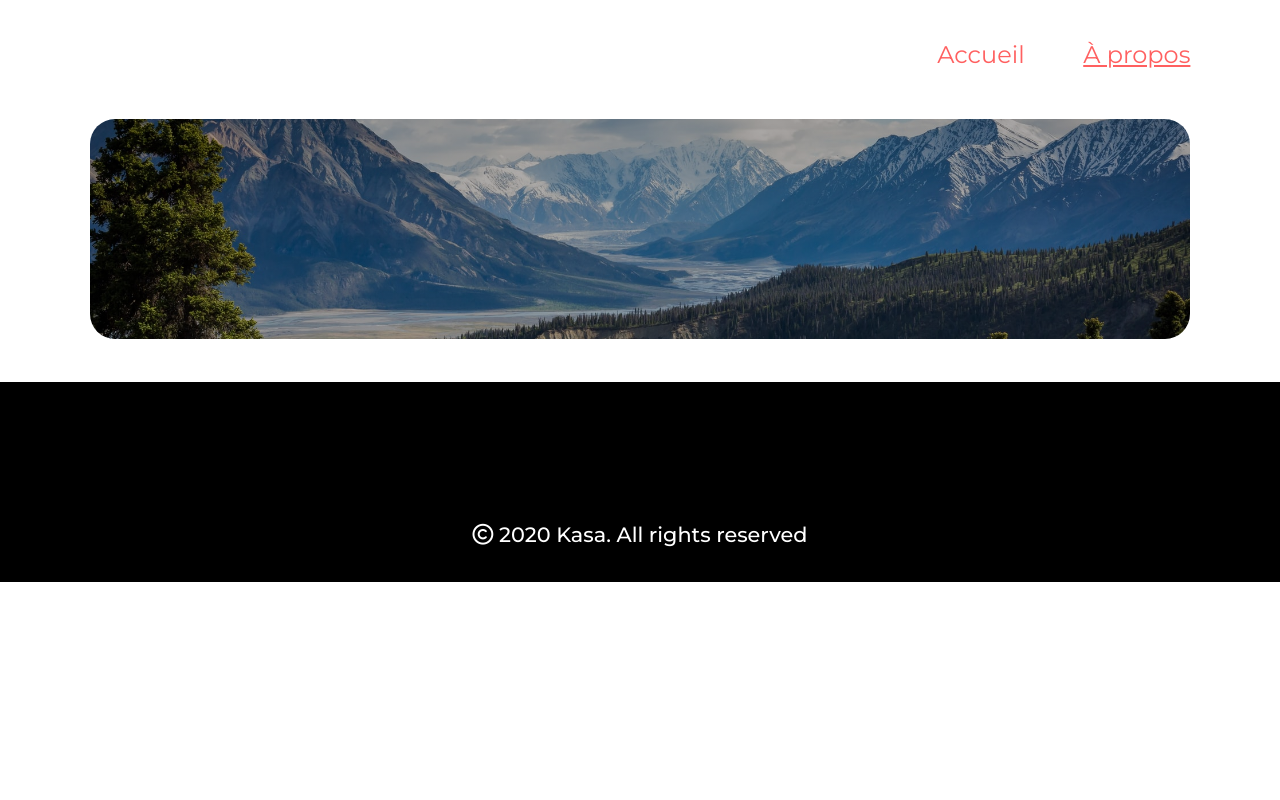
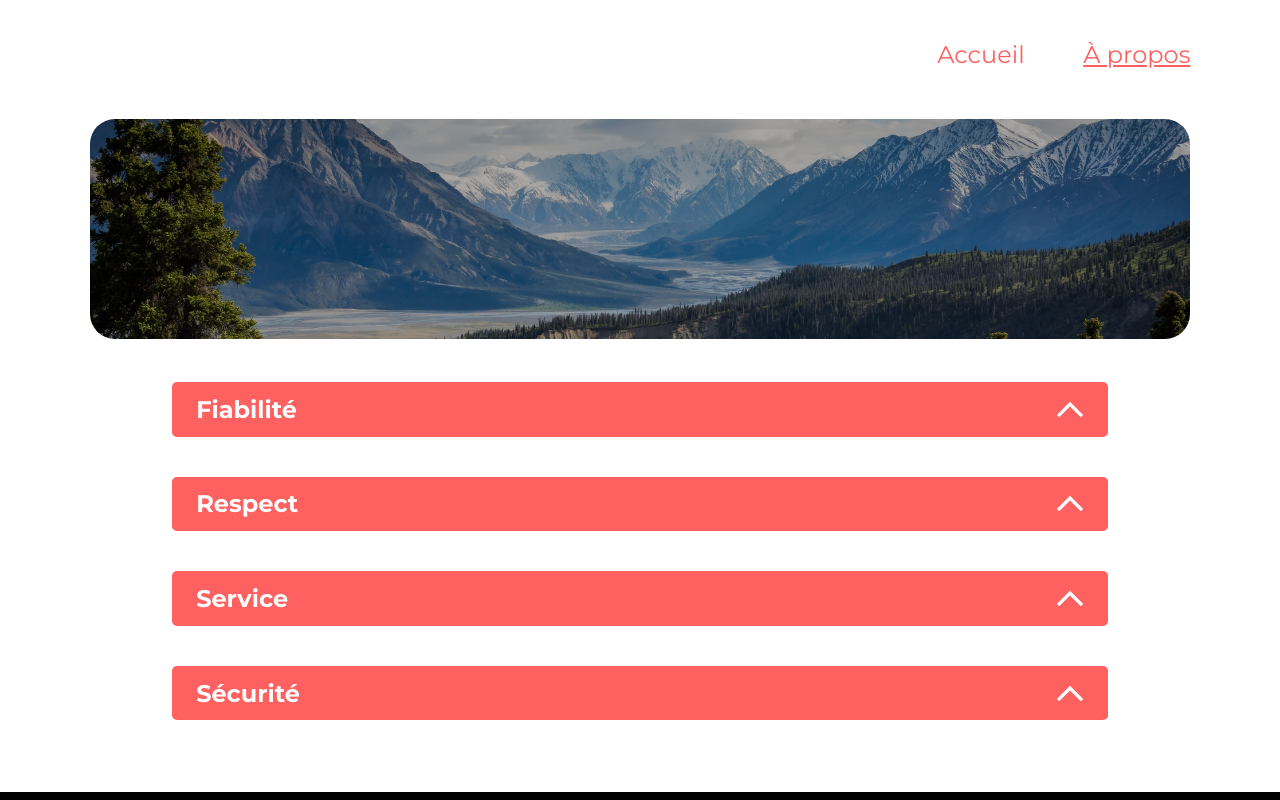
Before and after one commit to h-khribich/HamzaKhribich_11_19122021, a React (Create React App) app: page /a-propos in a window 1280 px wide. Shown: the top 800 px of the page. Built offline with nearby package versions, Linux system fonts and the light colour scheme; some icons are missing.

Commit message:
Downgrade to react-router v5

```diff
--- a/package.json
+++ b/package.json
@@ -9,7 +9,7 @@
     "node-sass": "^4.14.1",
     "react": "^17.0.2",
     "react-dom": "^17.0.2",
-    "react-router-dom": "^6.2.1",
+    "react-router-dom": "^5.2.0",
     "react-scripts": "5.0.0",
     "web-vitals": "^2.1.2"
   },
--- a/src/App.js
+++ b/src/App.js
@@ -1,16 +1,18 @@
-import { Route, BrowserRouter, Routes } from "react-router-dom";
+import { Route, BrowserRouter, Switch } from "react-router-dom";
 import About from "./pages/About";
 import Home from "./pages/Home";
+import Logement from "./pages/Logement";
 import NotFound from "./pages/NotFound";
 
 function App() {
   return (
     <BrowserRouter>
-      <Routes>
-        <Route path="/" element={<Home />} />
-        <Route path="a-propos" element={<About />} />
-        <Route path="*" element={<NotFound />} />
-      </Routes>
+      <Switch>
+        <Route path="/" exact component={Home} />
+        <Route path="/a-propos" exact component={About} />
+        <Route path="/logement/:logement_id" exact component={Logement} />
+        <Route component={NotFound} />
+      </Switch>
     </BrowserRouter>
   );
 }
--- a/src/components/Accomodation.js
+++ b/src/components/Accomodation.js
@@ -53,9 +53,9 @@ class Accomodation extends React.Component {
               <h3 className="accomodation__title">{logement.title}</h3>
             </div>
           ))}
-          {data.length % 2 == 0 && (
+          {data.length % 2 === 0 && (
             <div
-              className="accomodation__thumbnail"
+              className="accomodation__thumbnail thumbnail-invisible"
               style={{ opacity: 0 }}
             ></div>
           )}
--- /dev/null
+++ b/src/components/Collapsable.js
@@ -0,0 +1,42 @@
+import React from "react";
+import navArrow from "../assets/arrow.svg";
+
+class Collapsable extends React.Component {
+  constructor(props) {
+    super(props);
+
+    this.state = {
+      open: false,
+    };
+
+    this.handleToggle = this.handleToggle.bind(this);
+  }
+
+  handleToggle(e) {
+    this.setState({
+      open: !this.state.open,
+    });
+
+    let arrow = document.querySelector(`#${e.target.id} > .collapsable__arrow`);
+    arrow.classList.toggle("opened-arrow");
+  }
+
+  render() {
+    return (
+      <div
+        className="collapsable aboutPage-collapsable"
+        onClick={(e) => this.handleToggle(e)}
+      >
+        <div id={this.props.id} className="collapsable__title-wrapper">
+          <h3 className="collapsable__title">{this.props.title}</h3>
+          <img src={navArrow} alt="" className="collapsable__arrow" />
+        </div>
+        {this.state.open && (
+          <p className="collapsable__description">{this.props.description}</p>
+        )}
+      </div>
+    );
+  }
+}
+
+export default Collapsable;
--- a/src/components/Navigation.js
+++ b/src/components/Navigation.js
@@ -5,19 +5,14 @@ class Navigation extends React.Component {
   render() {
     return (
       <nav className="navigation">
-        <NavLink
-          to="/"
-          className={({ isActive }) =>
-            isActive ? "active nav-link" : "inactive nav-link"
-          }
-        >
+        <NavLink exact to="/" className="nav-link" activeClassName="active">
           Accueil
         </NavLink>
         <NavLink
+          exact
           to="/a-propos"
-          className={({ isActive }) =>
-            isActive ? "active nav-link" : "inactive nav-link"
-          }
+          className="nav-link"
+          activeClassName="active"
         >
           À propos
         </NavLink>
--- a/src/pages/About.js
+++ b/src/pages/About.js
@@ -1,5 +1,6 @@
 import React from "react";
 import Banner from "../components/Banner";
+import Collapsable from "../components/Collapsable";
 import Footer from "../components/Footer";
 import Header from "../components/Header";
 
@@ -10,6 +11,36 @@ class About extends React.Component {
         <div className="wrapper">
           <Header />
           <Banner about={true} />
+          <div className="collapsable__group-wrapper">
+            <Collapsable
+              title={"Fiabilité"}
+              id={"Fiabilité"}
+              description={
+                "Les annonces postées sur Kasa garantissent une fiabilité totale. Les photos sont conformes aux logements, et toutes les informations sont régulièrement vérifiées par nos équipes."
+              }
+            />
+            <Collapsable
+              title={"Respect"}
+              id={"Respect"}
+              description={
+                "La bienveillance fait partie des valeurs fondatrices de Kasa. Tout comportement discriminatoire ou de perturbation du voisinage entraînera une exclusion de notre plateforme."
+              }
+            />
+            <Collapsable
+              title={"Service"}
+              id={"Service"}
+              description={
+                "Nos équipes se tiennent à votre disposition pour vous fournir une expérience parfaite. N'hésitez pas à nous contacter si vous avez la moindre question."
+              }
+            />
+            <Collapsable
+              title={"Sécurité"}
+              id={"Sécurité"}
+              description={
+                "La sécurité est la priorité de Kasa. Aussi bien pour nos hôtes que pour les voyageurs, chaque logement correspond aux critères de sécurité établis par nos services. En laissant une note aussi bien à l'hôte qu'au locataire, cela permet à nos équipes de vérifier que les standards sont bien respectés. Nous organisons également des ateliers sur la sécurité domestique pour nos hôtes."
+              }
+            />
+          </div>
         </div>
         <Footer />
       </div>
--- /dev/null
+++ b/src/pages/Logement.js
@@ -0,0 +1,16 @@
+import React from "react";
+
+class Logement extends React.Component {
+  render() {
+    let id = this.props.match.params.logement_id;
+    console.log(id);
+    return (
+      <div>
+        <h1>Logement</h1>
+        <p></p>
+      </div>
+    );
+  }
+}
+
+export default Logement;
--- /dev/null
+++ b/src/styles/components/_collapsable.scss
@@ -0,0 +1,68 @@
+// GENERAL COLLAPSABLE COMPONENT
+.collapsable {
+  cursor: pointer;
+
+  &__title-wrapper {
+    display: flex;
+    justify-content: space-between;
+    align-items: center;
+    color: white;
+    background-color: $color-1;
+  }
+
+  &__description {
+    background-color: $color-2;
+    color: $color-1;
+    animation: opened-description 0.6s ease-out forwards;
+  }
+
+  .opened-arrow {
+    animation: opened-arrow 0.6s ease-in-out forwards;
+  }
+}
+
+// ABOUT PAGE COLLAPSABLE
+.aboutPage-collapsable {
+  margin: 0 auto;
+  width: 85%;
+  padding-bottom: 2.5rem;
+
+  .collapsable__title-wrapper {
+    padding: 0.8rem 1.5rem;
+    border-radius: 5px;
+    .collapsable__title {
+      font-size: 1.5rem;
+    }
+  }
+
+  .collapsable__description {
+    padding: 2.2rem 1.5rem 1rem;
+    border-radius: 5px;
+    font-size: 1.5rem;
+    line-height: 34px;
+    font-weight: 400;
+  }
+}
+
+// ANIMATIONS
+@keyframes opened-description {
+  0% {
+    display: none;
+    opacity: 0;
+    transform: translateY(-70px);
+  }
+  100% {
+    display: block;
+    opacity: 1;
+    transform: translateY(0);
+  }
+}
+
+@keyframes opened-arrow {
+  from {
+    transform: rotate(0);
+  }
+  to {
+    transform: rotate(180deg);
+  }
+}
--- a/src/styles/index.scss
+++ b/src/styles/index.scss
@@ -5,3 +5,4 @@
 @import "./components/banner";
 @import "./components/accomodation";
 @import "./pages/notFound";
+@import "./components/collapsable";
```
Also changed, not shown: src/assets/arrow.svg (added), 1 other file (tests, documents, lock files or other folders).
